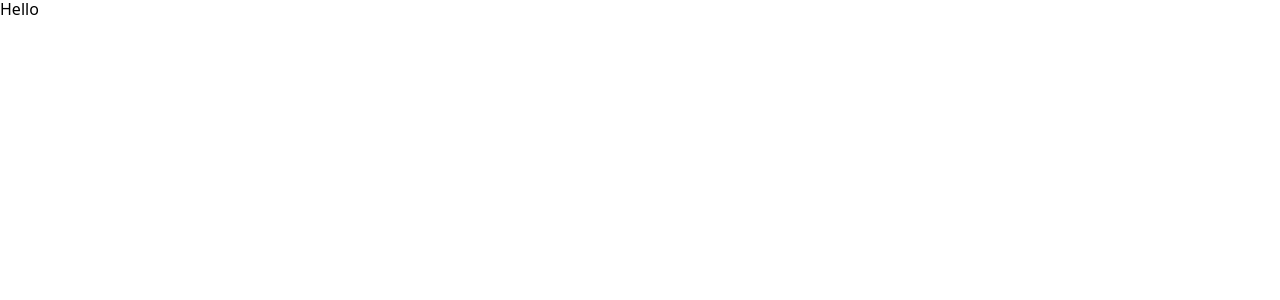
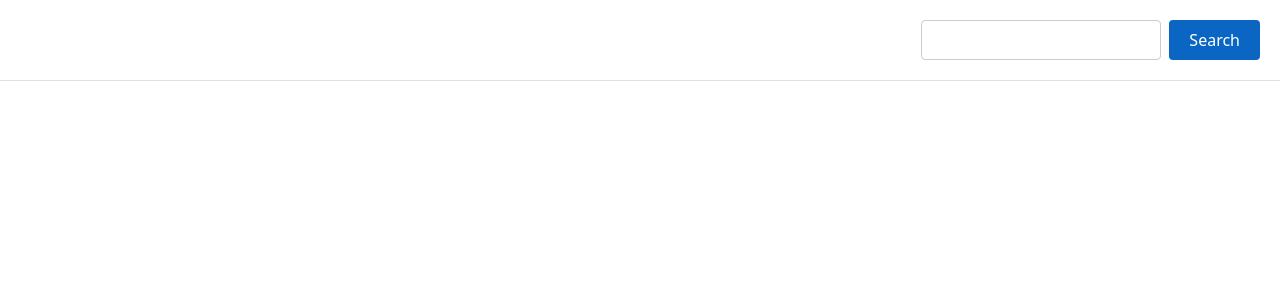
Before and after one commit to VadimKorobec/03-react-movies, a React (Vite) app: page / in a window 1280 px wide. Shown: the top 300 px of the page. Built offline with nearby package versions, Linux system fonts and the light colour scheme.

Commit message:
add react-hot-toast

```diff
--- a/package.json
+++ b/package.json
@@ -12,7 +12,8 @@
   "dependencies": {
     "modern-normalize": "^3.0.1",
     "react": "^19.2.5",
-    "react-dom": "^19.2.5"
+    "react-dom": "^19.2.5",
+    "react-hot-toast": "^2.6.0"
   },
   "devDependencies": {
     "@eslint/js": "^10.0.1",
--- a/src/components/App/App.tsx
+++ b/src/components/App/App.tsx
@@ -1,7 +1,16 @@
-import styles from './App.module.css'
+import { Toaster } from "react-hot-toast";
+
+import SearchBar from "../SearchBar/SearchBar";
+
+import styles from "./App.module.css";
 
 const App = () => {
-  return <>Hello </>
-}
+  return (
+    <>
+      <SearchBar />
+      <Toaster />
+    </>
+  );
+};
 
-export default App
+export default App;
--- a/src/components/SearchBar/SearchBar.tsx
+++ b/src/components/SearchBar/SearchBar.tsx
@@ -1,7 +1,34 @@
-import styles from './SearchBar.module.css'
+import toast from "react-hot-toast";
+
+import styles from "./SearchBar.module.css";
 
 const SearchBar = () => {
-    return <>Search Bar</>
-}
+  const handleSubmit = (formData: FormData) => {
+    const movie = formData.get("movie") as string;
+    if (movie === "") {
+      toast.error("Please enter your search query.");
+      return;
+    }
+  };
+
+  return (
+    <header className={styles.header}>
+      <div className={styles.container}>
+        <a
+          className={styles.link}
+          href="https://www.themoviedb.org/"
+          target="_blank"
+          rel="noopener noreferrer"
+        ></a>
+        <form className={styles.form} action={handleSubmit}>
+          <input className={styles.input} type="text" name="movie" />
+          <button className={styles.button} type="submit">
+            Search
+          </button>
+        </form>
+      </div>
+    </header>
+  );
+};
 
 export default SearchBar;
```
Also changed, not shown: 1 other file (tests, documents, lock files or other folders).
